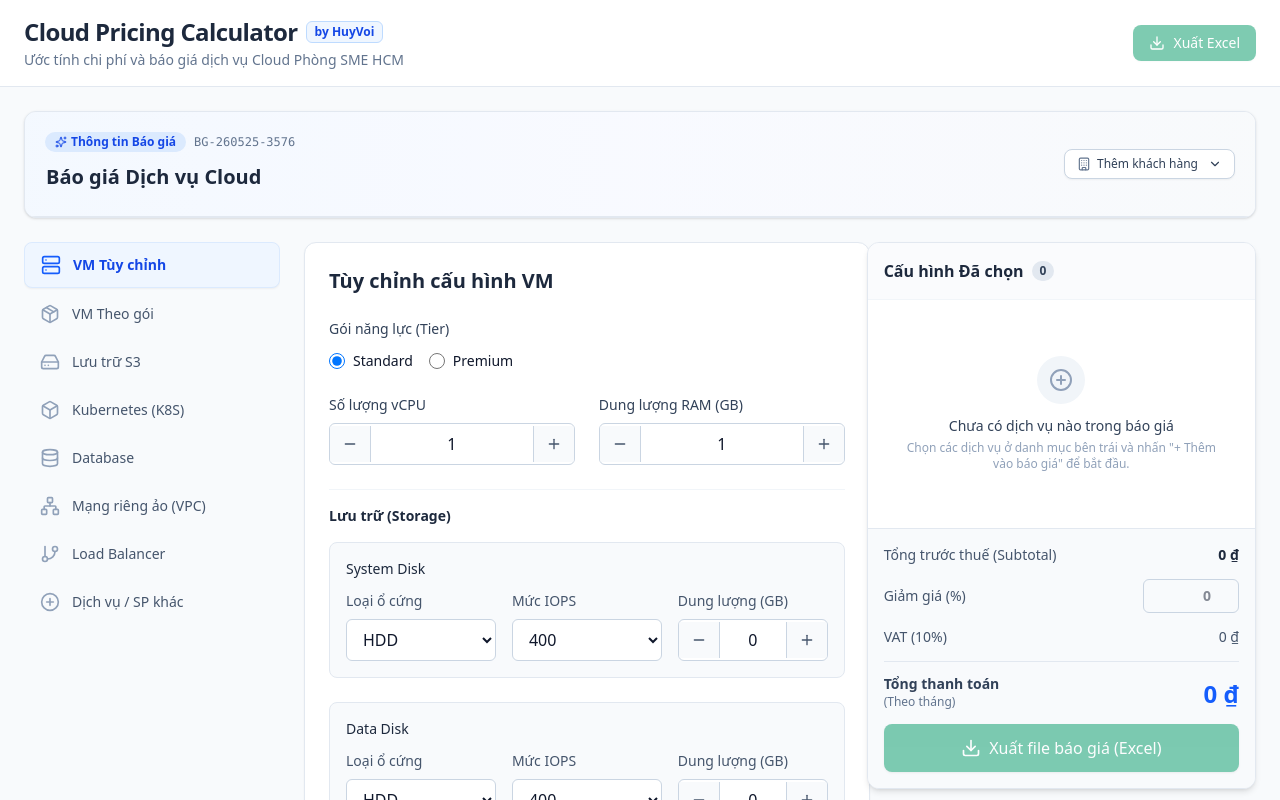
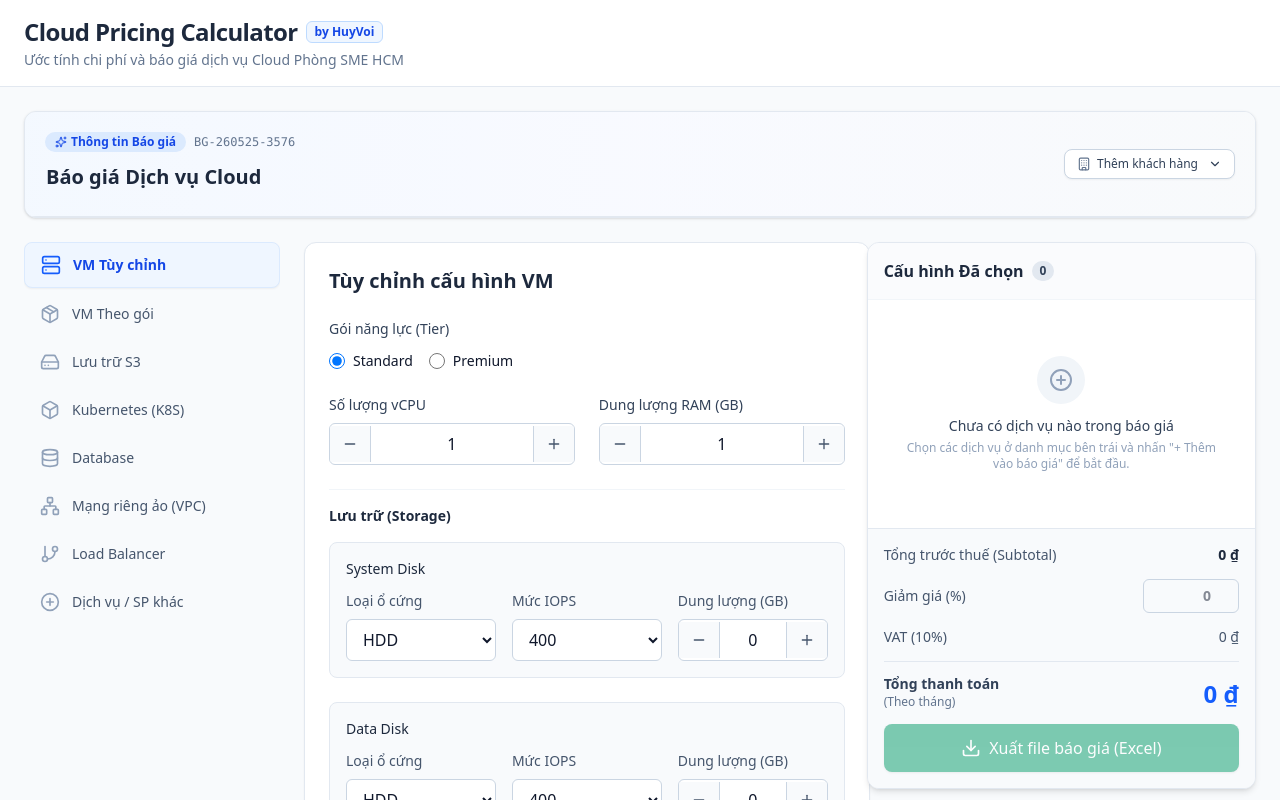
Before and after one commit to TranLuuHuy0905/Pricing-Cloud-Sun, a React (Vite) app: page / in a window 1280 px wide. Shown: the top 800 px of the page. Built offline with nearby package versions, Linux system fonts and the light colour scheme.

Commit message:
feat: remove export button from top header

```diff
--- a/src/App.tsx
+++ b/src/App.tsx
@@ -214,14 +214,6 @@ export default function App() {
                 {cart.length} dịch vụ đã chọn
               </span>
             )}
-            <button
-              onClick={handleExportExcel}
-              disabled={cart.length === 0}
-              className="flex items-center gap-2 bg-emerald-600 text-white text-sm font-medium px-4 py-2 rounded-lg hover:bg-emerald-700 transition-colors shadow-xs disabled:opacity-50 disabled:cursor-not-allowed"
-            >
-              <Download className="w-4 h-4" />
-              <span>Xuất Excel</span>
-            </button>
           </div>
         </div>
       </header>
```
